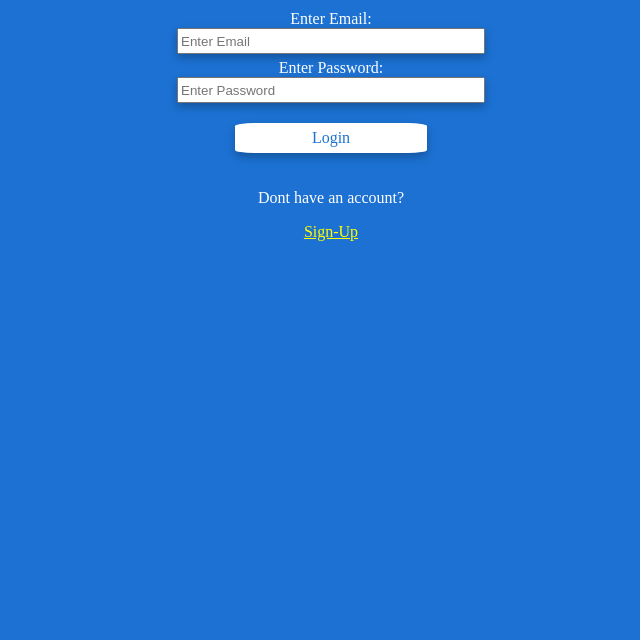
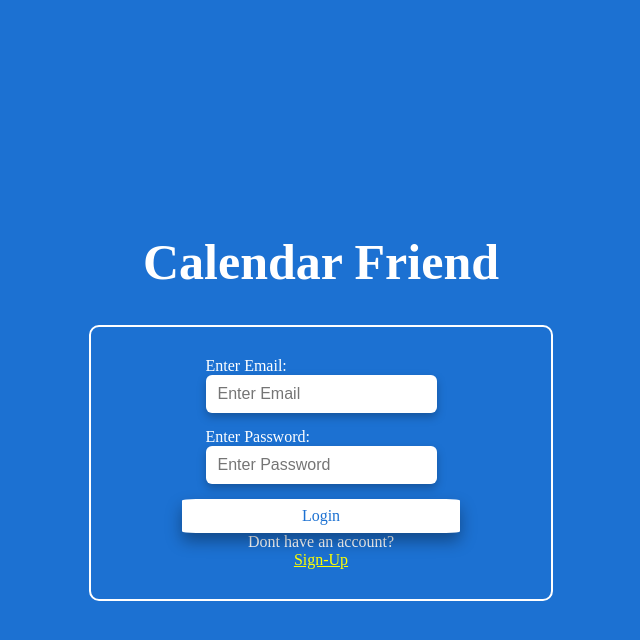
Before and after one commit to TylerReidd/CalendarFriend, a React (Vite) app in the folder ReactApp/Calendar-Friend/: page /login in a window 1280 px wide. Shown: the top 640 px of the page, without its empty margins (319-959 px from the left). Built offline with nearby package versions, Linux system fonts and the light colour scheme.

Commit message:
Cleaned Up User Interface
UI Cleanup generally on Login Page, and Dashboard

```diff
--- a/ReactApp/Calendar-Friend/src/App.css
+++ b/ReactApp/Calendar-Friend/src/App.css
@@ -1,5 +1,6 @@
 
-body {
+body
+{
   font-family: "Itim", serif;
   font-weight: 400;
   font-style: normal;
@@ -7,37 +8,56 @@ body {
   color: white;
   padding: 0;
   margin: 0;
+  display: flex;
+  justify-content: center;
+  align-items: center;
+  min-height: 100vh;
+  min-width: 100vh;
 }
 
-
-
-.navbar {
-  display: flex;
-  justify-content: space-between;
-  align-items: center;
-  background-color: #333;
-  padding-left: 10px;
-  margin: auto;
+.calendar-friend-title
+{
+  text-align: center;
+  font-size: 50px;
 }
 
-
-.logo {
+.logo
+{
   color: white;
   font-size: 24px;
   font-weight: bold;
 }
 
-/* Navigation links */
-.nav-links {
+.navbar
+{
+  display: flex;
+  justify-content: space-between;
+  align-items: center;
+
+  padding: 0.5% 1%;
+  background-color: #333;
+  color: white;
+
+  width: 100%;
+  position: fixed;
+  top: 0;
+  left: 0;
+  box-sizing: border-box;
+}
+
+.nav-links
+{
   list-style: none;
   display: flex;
 }
 
-.nav-links li {
+.nav-links li
+{
   margin: 0 15px;
 }
 
-.nav-links a {
+.nav-links a
+{
   text-decoration: none;
   color: white;
   font-size: 18px;
@@ -45,7 +65,8 @@ body {
 }
 
 .nav-links a:hover,
-.nav-links a.active {
+.nav-links a.active
+{
   color: #ffcc00;
 }
 
@@ -55,14 +76,26 @@ body {
   height: 80vh;
 }
 
-.form-1 {
+.login-box
+{
+  padding: 30px;
+  border: 2px solid white;
+  border-radius: 10px;
+  text-align: center;
+  align-content: center;
+  align-items: center;
+  width: 400px;
+}
+
+.form-1
+{
   display:flex;
   flex-direction: column;
   justify-content: center;
   align-items: center;
   width: 100%;
+  max-width: 400px;
   height: 100%;
-  padding: 10px;
 }
 
 .inviteList {
@@ -94,32 +127,77 @@ body {
   padding: 10px;
 }
 
-.formColumn {
-  display:flex;
+.createEventForm-Top > div
+{
+  display: flex;
+  flex: auto;
   flex-direction: column;
-  justify-content: center;
-  align-items: center;
+
+  width: 600px;
+  height: 250px;
+
+  padding-left: 2%;
+
+  border: 4px solid white;
+  border-radius: 10px;
+
+  text-align: center;
+  align-content: flex-start;
+  align-items: flex-start;
+}
+
+.createEventForm-Top
+{
+  display: flex;
+  flex: auto;
+  flex-direction: row;
+
+  gap: 5%;
+
   width: 100%;
   height: 100%;
-  padding: 10px;
+
+  padding: 2%;
+
+  text-align: center;
+  align-content: center;
+  align-items: center;
+
+  width: 100%;
+  height: 100%;
 }
 
-.formRow {
-  display:flex;
-  flex-direction: row;
-  justify-content: center;
-  align-items: center;
-  width: 40%;
-  height: 100%;
-  padding: 10px;
+.input-with-label
+{
+  display: flex;
+  flex-direction: column;
+  align-items: flex-start;
 }
 
-.input-1{
-  width: 300px;
-  height: 20px;
-  margin-bottom: 5px;
+.text-input-1
+{
+  width: 100%;
+  padding: 10px 12px;
+  margin-bottom: 15px;
+
+  font-family: Itim, sans-serif;
+  font-size: 1rem;
+  color: black;
+
+  background-color: white;
+  border: none;
+  border-radius: 6px;
+  box-sizing: border-box;
+
   filter: drop-shadow(0px 4px 4px rgba(0, 0, 0, 0.25));
+  outline: none;
+  transition: box-shadow 0.3s ease;
 }
+
+.input-1:focus {
+  filter: drop-shadow(0px 0px 6px rgba(28, 113, 210, 0.6));
+}
+
 .input-2 {
   width: 300px;
   height: 20px;
@@ -127,81 +205,165 @@ body {
   filter: drop-shadow(0px 4px 4px rgba(0, 0, 0, 0.25));
 }
 
-.btn-1:hover {
-  background-color: peachpuff;
+
+.btn-1
+{
+  display: flex;
+  align-items: center;
+  justify-content: center;
+
+  padding: 2% 30%;
+	width: auto;
+	height: auto;
+
+  cursor: pointer;
+
+  border: none;
+	border-radius: 5%;
+
+  filter: drop-shadow(0px 8px 8px rgba(0, 0, 0, 0.35));
+	background-color: white;
+
+  color: #1C71D2;;
+	font-family: Itim;
+	font-size: 100%;
+	font-style: normal;
+
+  text-align: center;
+  vertical-align: middle;
+}
+
+.btn-1:hover
+{
+  background-color: rgb(216, 232, 251);
   filter: drop-shadow(0px 8px 8px rgba(0, 0, 0, 0.25));
 }
 
-.btn-1 {
-  margin: auto;
-  align-items: center;
+.create-event-button
+{
   display: flex;
-	width: 15%;
-	height: 30px;
+  align-items: flex-start;
+  justify-content: flex-start;
+
+  transform: translate(-130%, 0%);
+
+  padding: 2% 15%;
+	width: auto;
+	height: auto;
+
+  margin-top: 10%;
+
   cursor: pointer;
-	flex-direction: column;
-	justify-content: center;
-  vertical-align: middle;
-	flex-shrink: 0;
+
   border: none;
-	border-radius: 10%;
-  filter: drop-shadow(0px 4px 4px rgba(0, 0, 0, 0.25));
+	border-radius: 5%;
+
+  filter: drop-shadow(0px 8px 8px rgba(0, 0, 0, 0.35));
 	background-color: white;
 
   color: #1C71D2;;
-	text-align: center;
 	font-family: Itim;
 	font-size: 100%;
 	font-style: normal;
-	font-weight: 400;
-	line-height: normal;
+
+  text-align: center;
+  vertical-align: middle;
 }
 
-.eventCardViewDetailsButton {
-  margin: auto;
+.create-event-button:hover
+{
+  background-color: rgb(216, 232, 251);
+  filter: drop-shadow(0px 8px 8px rgba(0, 0, 0, 0.25));
+}
+
+.event-sections
+{
+  display: flex;
+  align-items: flex-start;
+  justify-content: flex-start;
+
+  padding-top: 3%;
+
+  transform: translate(-90%, 0%);
+
+  height: 100%;
+  width: 100%;
+  gap: 20%;
+}
+
+.event-sections > div
+{
+  display: flex;
+  flex-direction: column;
+  height: 100%;
+  width: 100%;
+}
+
+
+.eventCardViewDetailsButton
+{
+  display: flex;
   align-items: center;
-  display: flex;
-	width: 25%;
+  flex-shrink: 0;
+
+	width: 35%;
 	height: 2%;
   padding: 2%;
-  margin-left: 5%;
-  margin-right: 1%;
-  margin-top: 1%;
-  margin-bottom: 1%;
+
   cursor: pointer;
-	flex-direction: column;
-	justify-content: center;
-  vertical-align: middle;
-	flex-shrink: 0;
+
   border: none;
-	border-radius: 10%;
-  filter: drop-shadow(0px 4px 4px rgba(0, 0, 0, 0.25));
+	border-radius: 5%;
+
+  filter: drop-shadow(0px 8px 8px rgba(0, 0, 0, 0.35));
 	background-color: white;
 
   color: #1C71D2;;
-	text-align: center;
 	font-family: Itim;
 	font-size: 100%;
 	font-style: normal;
-	font-weight: 400;
-	line-height: normal;
+
+  text-align: center;
+  vertical-align: middle;
 }
 
-.eventCard {
+.eventCard
+{
   display: flex;
   align-items: center;
   text-align: center;
-  border: 2px solid white;
+
+  width: 100%;
+  height: 100%;
+
+  padding-left: 5%;
+  padding-right: 20%;
+  padding-top: 2%;
+  padding-bottom: 2%;
+
+  margin-left: 3%;
+  margin-right: 3%;
+  margin-bottom: 3%;
+
+  border: 3px solid white;
   border-radius: 10px;
 }
 
-.eventCardInfo {
+.eventCard > h3, p
+{
+  flex: auto;
+  padding: 0%;
+  margin: 0%;
+}
+
+.eventCardInfo
+{
   display: flex;
+  flex-direction: column;
+  margin: 0%;
+  padding: 0%;
   align-items: left;
   text-align: left;
-  margin: auto;
-  width: 100%;
-  height: 50%;
 }
 
 a {
--- a/ReactApp/Calendar-Friend/src/components/DescriptionField.jsx
+++ b/ReactApp/Calendar-Friend/src/components/DescriptionField.jsx
@@ -4,10 +4,10 @@
 const DescriptionField = ({eventDescription, onChange}) =>  {
  return (
 
- <div class='form-1'>
+  <div className = "input-with-label">
     <label>Event Description </label>
     <input
-      className="input-1"
+      className="text-input-1"
       placeholder="Enter Description"
       type="text"
       id="textfield"
--- a/ReactApp/Calendar-Friend/src/components/EventCard.jsx
+++ b/ReactApp/Calendar-Friend/src/components/EventCard.jsx
@@ -5,6 +5,7 @@ const EventCard = ({title, host}) => {
     <>
     <div className="eventCard">
 
+      <div>
         <div className="eventCardInfo">
           <h3>Event Title:</h3>
           <p>{title}</p>
@@ -14,8 +15,9 @@ const EventCard = ({title, host}) => {
           <h3>Event Host:</h3>
           <p>{host}</p>
         </div>
+      </div>
 
-      <button class="eventCardViewDetailsButton" >View Event Details</button>
+      <button class="eventCardViewDetailsButton">View Event Details</button>
 
     </div>
     </>
--- a/ReactApp/Calendar-Friend/src/components/LoginForm.jsx
+++ b/ReactApp/Calendar-Friend/src/components/LoginForm.jsx
@@ -4,14 +4,12 @@
 const LoginForm = ({ email, setEmail, password, setPassword, handleSubmit, errorMessage }) => {
   return (
 
-    <form
-      className="form-1"
-      id="LoginForm"
-      onSubmit={handleSubmit}
-      >
+    <form className="form-1" id="LoginForm" onSubmit={handleSubmit}>
+
+      <div className = "input-with-label">
         <label>Enter Email:</label>
         <input
-              className="input-1"
+          className="text-input-1"
           placeholder="Enter Email"
           type="text"
           id="emailField"
@@ -19,10 +17,12 @@ const LoginForm = ({ email, setEmail, password, setPassword, handleSubmit, error
           value={email}
           onChange={(e) => setEmail(e.target.value)}
         />
+      </div>
 
-            <label >Enter Password:</label>
+      <div className = "input-with-label">
+        <label>Enter Password:</label>
         <input
-              className="input-2"
+          className="text-input-1"
           placeholder="Enter Password"
           type="password"
           id="passwordField"
@@ -30,11 +30,13 @@ const LoginForm = ({ email, setEmail, password, setPassword, handleSubmit, error
           value={password}
           onChange={(e)=> setPassword(e.target.value)}
         />
+      </div>
 
 
         <button className="btn-1" type="submit" id="submit" name="submit" >Login</button>
 
         {errorMessage && <p style={{color: 'red'}}>{errorMessage}</p>}
+
     </form>
   )
 }
--- a/ReactApp/Calendar-Friend/src/components/TitleField.jsx
+++ b/ReactApp/Calendar-Friend/src/components/TitleField.jsx
@@ -1,10 +1,10 @@
 
 const TitleField = ({eventTitle,  onChange}) =>{
   return(
-    <div class='form-1'>
+    <div className = "input-with-label">
       <label>Event Title</label>
       <input
-        className='input-1'
+        className="text-input-1"
         placeholder="Title"
         type="text"
         id="titleField"
--- a/ReactApp/Calendar-Friend/src/pages/CreateEvent.jsx
+++ b/ReactApp/Calendar-Friend/src/pages/CreateEvent.jsx
@@ -88,14 +88,15 @@ const CreateEvent = () => {
 
   return(
     <>
-    <NavBar email={email} />
+      <NavBar email={email} />
+
       <div class='createEventForm'>
 
         <h1>Create Event</h1>
 
-        <div class="formRow">
+        <div class="createEventForm-Top">
 
-          <div class="formColumn">
+          <div>
 
             <h2>General Event Information</h2>
 
@@ -108,9 +109,10 @@ const CreateEvent = () => {
               eventDescription={eventDescription}
               onChange={(e) => setEventDescription(e.target.value)}
             />
+
           </div>
 
-          <div class="formColumn">
+          <div>
 
             <h2>Event Invite List</h2>
 
@@ -124,7 +126,7 @@ const CreateEvent = () => {
 
       </div>
 
-      <div id="CreateEventCalendar">
+      <div className="" id="CreateEventCalendar">
         <Calendar
           events={eventSlots}
           onEventSelected={handleEventSelected}
--- a/ReactApp/Calendar-Friend/src/pages/Login.jsx
+++ b/ReactApp/Calendar-Friend/src/pages/Login.jsx
@@ -43,6 +43,10 @@ const Login = () => {
   return (
       <div>
 
+        <h1 class="calendar-friend-title">Calendar Friend</h1>
+
+        <div class="login-box">
+
           <LoginForm
             email={email}
             setEmail={setEmail}
@@ -52,9 +56,11 @@ const Login = () => {
             errorMessage={errorMessage}
           />
 
-        <div className= 'form-1'>
+          <div>
             <p>Dont have an account?</p>
             <a href='/register'>Sign-Up</a>
+          </div>
+
         </div>
 
       </div>
```
Also changed, not shown: ReactApp/Calendar-Friend/src/components/InviteList.jsx (+8 -7 lines), ReactApp/Calendar-Friend/src/pages/Dashboard.jsx (+19 -16 lines). Lines whose indentation alone changed are shown as unchanged.
